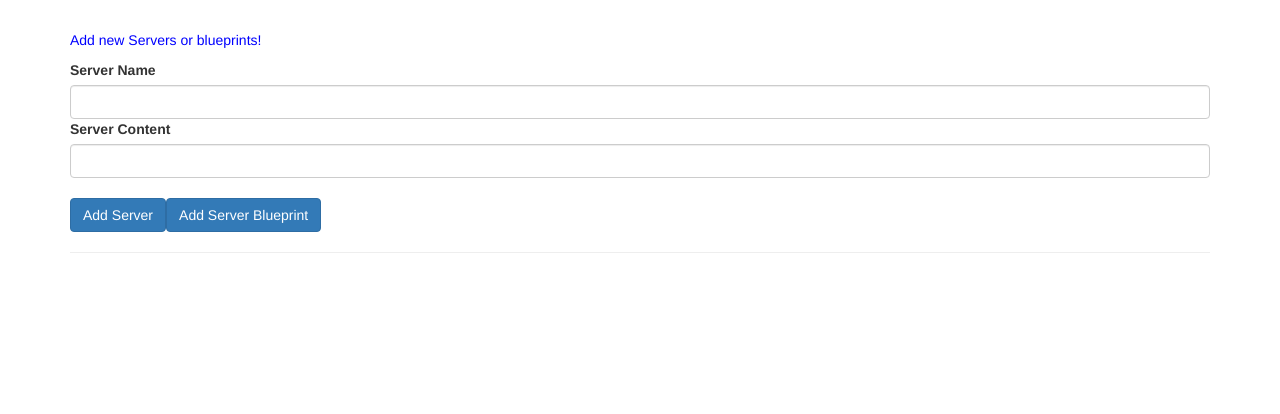
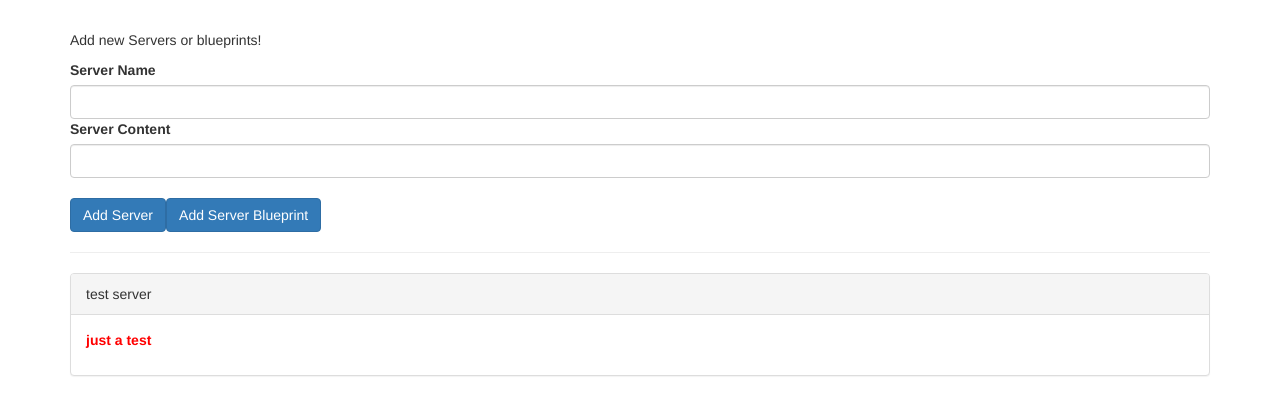
Before and after one commit to VukasinVujic/Angular-2021-project-3, an Angular app: page / in a window 1280 px wide. Shown: the top 414 px of the page. Built offline with nearby package versions, Linux system fonts and the light colour scheme.

Commit message:
from parent to child

```diff
--- a/src/app/app.component.html
+++ b/src/app/app.component.html
@@ -1,34 +1,11 @@
 <div class="container">
-  <div class="row">
-    <div class="col-xs-12">
-      <p>Add new Servers or blueprints!</p>
-      <label>Server Name</label>
-      <input type="text" class="form-control" [(ngModel)]="newServerName">
-      <label>Server Content</label>
-      <input type="text" class="form-control" [(ngModel)]="newServerContent">
-      <br>
-      <button
-        class="btn btn-primary"
-        (click)="onAddServer()">Add Server</button>
-      <button
-        class="btn btn-primary"
-        (click)="onAddBlueprint()">Add Server Blueprint</button>
-    </div>
-  </div>
+  <app-cockpit></app-cockpit>
   <hr>
   <div class="row">
     <div class="col-xs-12">
-      <div
-        class="panel panel-default"
-        *ngFor="let element of serverElements">
-        <div class="panel-heading">{{ element.name }}</div>
-        <div class="panel-body">
-          <p>
-            <strong *ngIf="element.type === 'server'" style="color: red">{{ element.content }}</strong>
-            <em *ngIf="element.type === 'blueprint'">{{ element.content }}</em>
-          </p>
-        </div>
-      </div>
+     <app-server-element *ngFor="let serverElement of serverElements"
+     [element]="serverElement"
+     ></app-server-element>
     </div>
   </div>
 </div>
--- a/src/app/app.component.ts
+++ b/src/app/app.component.ts
@@ -6,23 +6,6 @@ import { Component } from '@angular/core';
   styleUrls: ['./app.component.css']
 })
 export class AppComponent {
-  serverElements = [];
-  newServerName = '';
-  newServerContent = '';
+  serverElements = [{type: 'server', name: 'test server', content: 'just a test'}];
 
-  onAddServer() {
-    this.serverElements.push({
-      type: 'server',
-      name: this.newServerName,
-      content: this.newServerContent
-    });
-  }
-
-  onAddBlueprint() {
-    this.serverElements.push({
-      type: 'blueprint',
-      name: this.newServerName,
-      content: this.newServerContent
-    });
-  }
 }
--- a/src/app/app.module.ts
+++ b/src/app/app.module.ts
@@ -4,10 +4,14 @@ import { FormsModule } from '@angular/forms';
 
 
 import { AppComponent } from './app.component';
+import { CockpitComponent } from './cockpit/cockpit.component';
+import { ServerElementComponent } from './server-element/server-element.component';
 
 @NgModule({
   declarations: [
-    AppComponent
+    AppComponent,
+    CockpitComponent,
+    ServerElementComponent
   ],
   imports: [
     BrowserModule,
--- /dev/null
+++ b/src/app/cockpit/cockpit.component.html
@@ -0,0 +1,16 @@
+<div class="row">
+    <div class="col-xs-12">
+      <p>Add new Servers or blueprints!</p>
+      <label>Server Name</label>
+      <input type="text" class="form-control" [(ngModel)]="newServerName">
+      <label>Server Content</label>
+      <input type="text" class="form-control" [(ngModel)]="newServerContent">
+      <br>
+      <button
+        class="btn btn-primary"
+        (click)="onAddServer()">Add Server</button>
+      <button
+        class="btn btn-primary"
+        (click)="onAddBlueprint()">Add Server Blueprint</button>
+    </div>
+  </div>
--- /dev/null
+++ b/src/app/cockpit/cockpit.component.ts
@@ -0,0 +1,37 @@
+import { Component, OnInit } from '@angular/core';
+
+@Component({
+  selector: 'app-cockpit',
+  templateUrl: './cockpit.component.html',
+  styleUrls: ['./cockpit.component.css']
+})
+export class CockpitComponent implements OnInit {
+
+  newServerName = '';
+  newServerContent = '';
+
+  constructor() { }
+
+  ngOnInit(): void {
+  }
+
+  onAddServer() {
+    // this.serverElements.push({
+    //   type: 'server',
+    //   name: this.newServerName,
+    //   content: this.newServerContent
+    // });
+  }
+
+
+  onAddBlueprint() {
+    // this.serverElements.push({
+    //   type: 'blueprint',
+    //   name: this.newServerName,
+    //   content: this.newServerContent
+    // });
+  }
+
+
+
+}
--- /dev/null
+++ b/src/app/server-element/server-element.component.html
@@ -0,0 +1,10 @@
+<div class="panel panel-default" >
+
+<div class="panel-heading">{{ element.name }}</div>
+<div class="panel-body">
+  <p>
+    <strong *ngIf="element.type === 'server'" style="color: red">{{ element.content }}</strong>
+    <em *ngIf="element.type === 'blueprint'">{{ element.content }}</em>
+  </p>
+</div>
+</div>
--- /dev/null
+++ b/src/app/server-element/server-element.component.ts
@@ -0,0 +1,18 @@
+import { Component, Input, OnInit } from '@angular/core';
+
+@Component({
+  selector: 'app-server-element',
+  templateUrl: './server-element.component.html',
+  styleUrls: ['./server-element.component.css']
+})
+export class ServerElementComponent implements OnInit {
+
+  @Input()
+  element: {type: string,name: string, content: string};
+
+  constructor() { }
+
+  ngOnInit(): void {
+  }
+
+}
```
Also changed, not shown: src/app/cockpit/cockpit.component.css (added), src/app/server-element/server-element.component.css (added).
